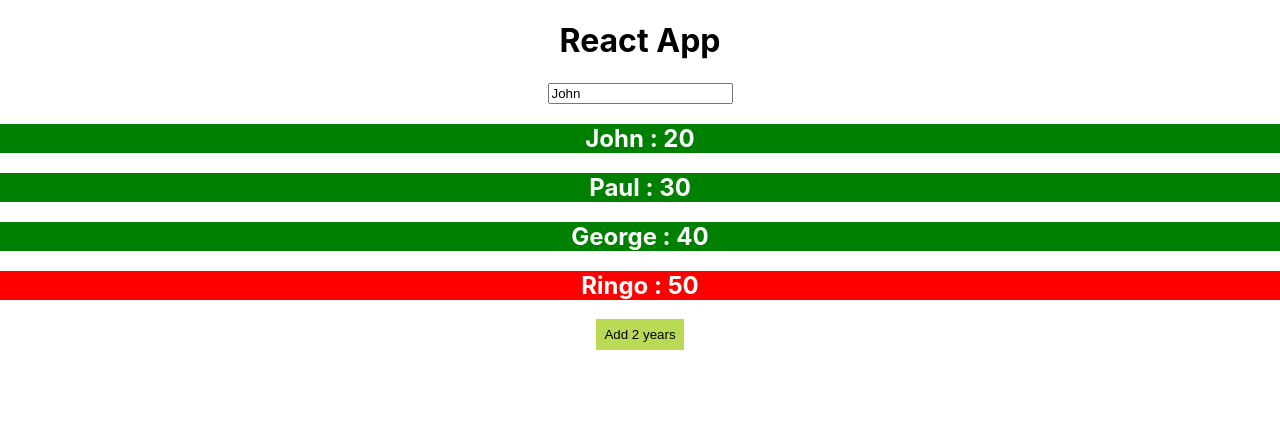
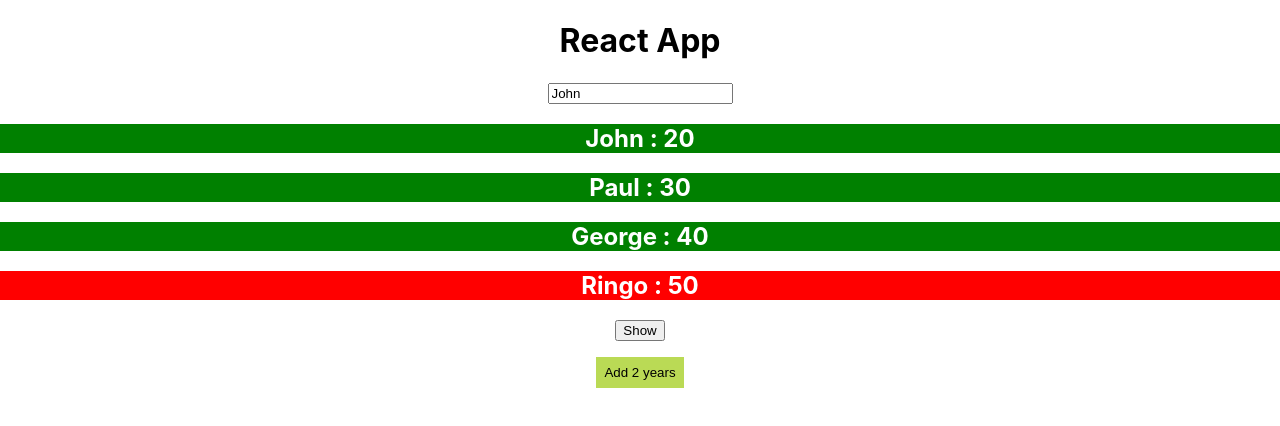
Before and after one commit to HuguesRomain/-Learn-React-Play-with-props-and-states, a React (Create React App) app: page / in a window 1280 px wide. Shown: the top 426 px of the page. Built offline with nearby package versions, Linux system fonts and the light colour scheme.

Commit message:
add hide button

```diff
--- a/src/App.js
+++ b/src/App.js
@@ -25,6 +25,7 @@ const famille = {
 class App extends Component {
   state = {
     famille,
+    isShow: false,
   }
 
   handleClick = (num) => {
@@ -39,6 +40,11 @@ class App extends Component {
     famille.membre1.name = name;
     this.setState({famille})
   };
+
+  handleShowDescription = () => {
+    const isShow = !this.state.isShow
+    this.setState({isShow})
+  }
 
   render() {
     const { famille } = this.state;
@@ -58,6 +64,14 @@ class App extends Component {
        <Membre
        age={famille.membre4.age}
        name={famille.membre4.name}>
+       {
+         this.state.isShow ? <strong>The drummer</strong> : null
+      }
+       <button onClick={this.handleShowDescription}>
+         {
+         this.state.isShow ? 'Hide' : 'Show'
+        }
+         </button>
         </Membre>
         <Button GetAge={() => this.handleClick(2)} />
       </div>
```
